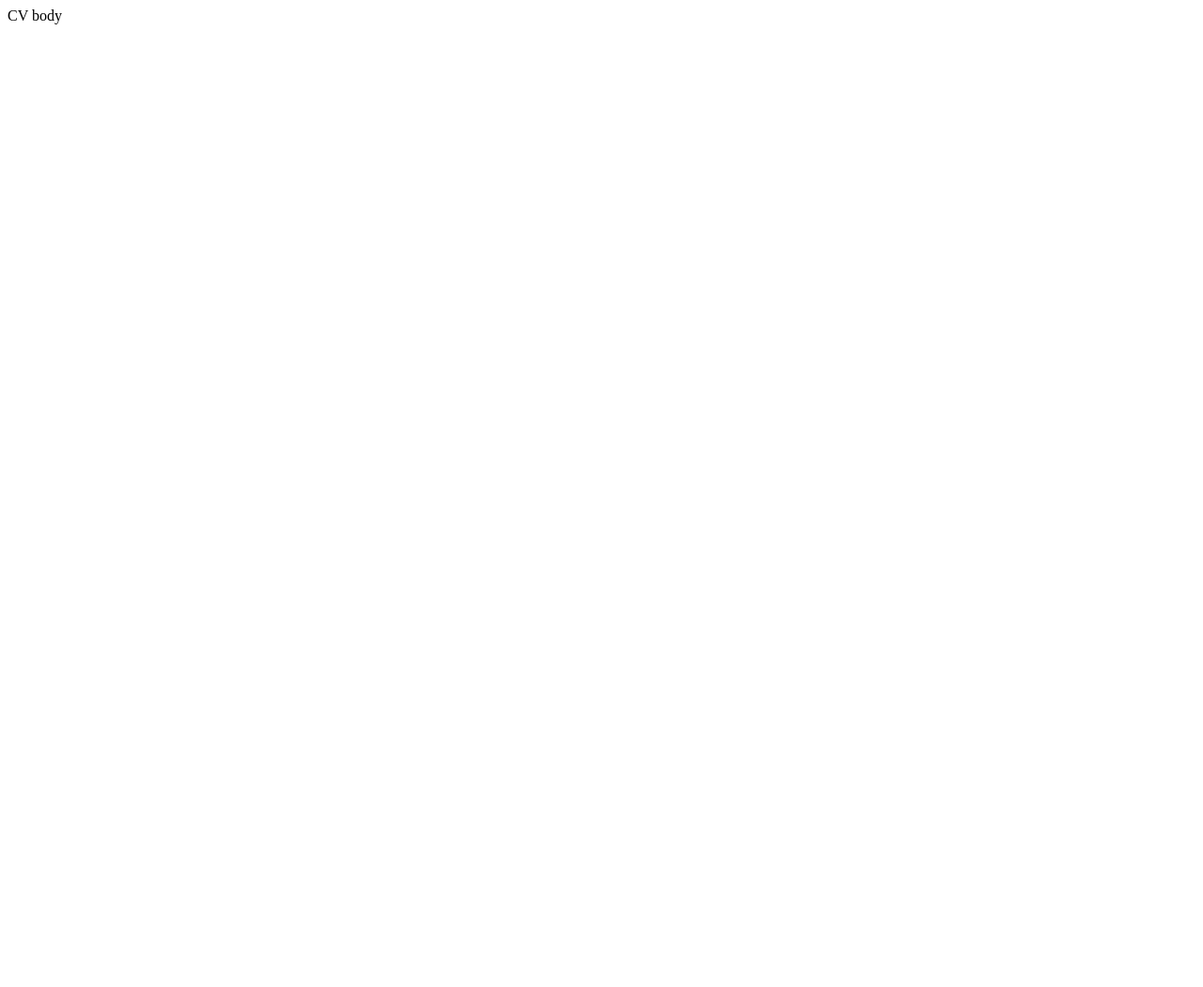
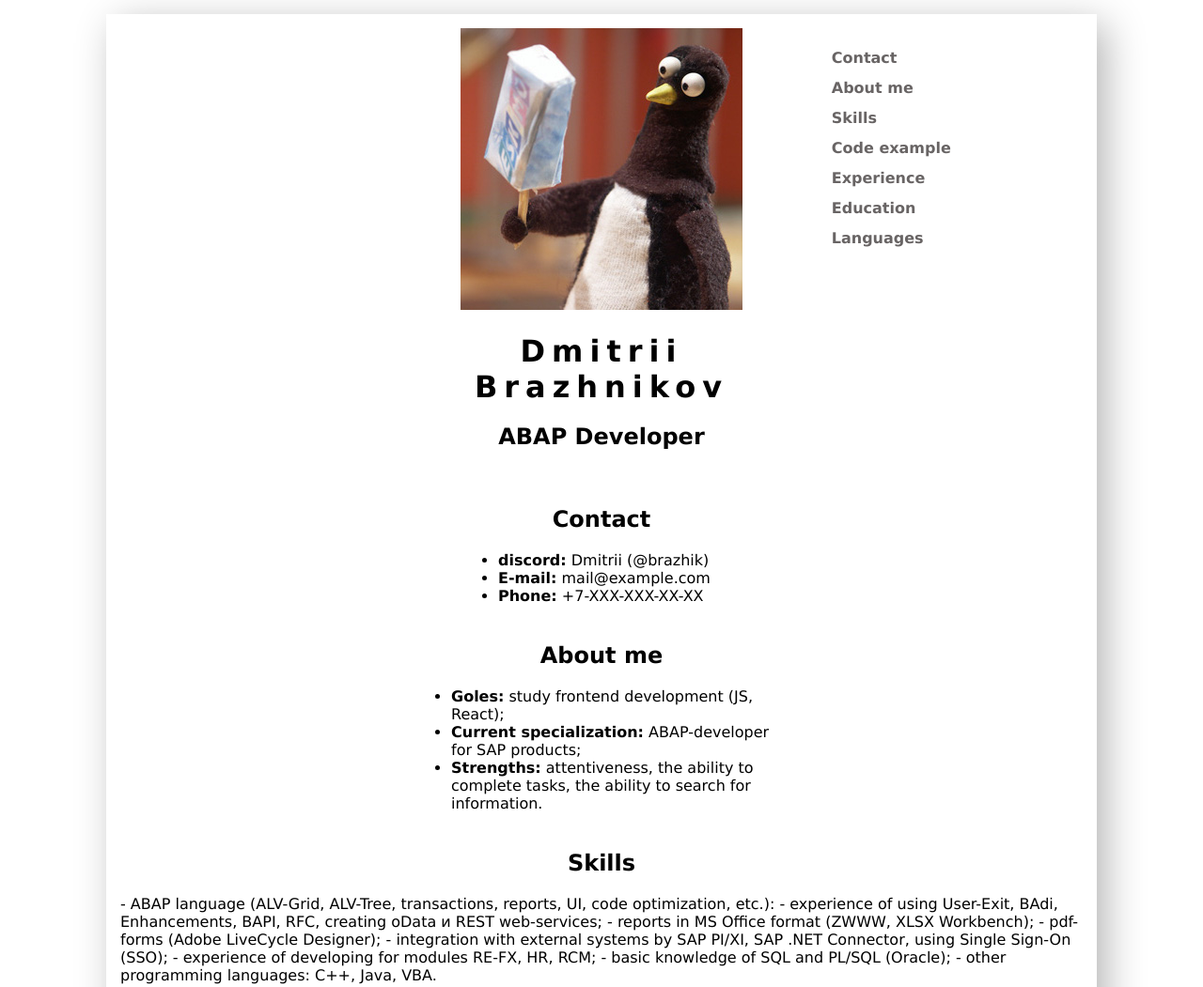
Before and after one commit to brazhik/rsschool-cv, a plain HTML site: page index.html in a window 1280 px wide. Shown: the top 1051 px of the page at 94% size. Before the commit the page ends 800 px from the top, so only its background shows below. Drawn offline with Linux system fonts and the light colour scheme.

Commit message:
feat: fill index.html content with CV info

```diff
--- a/index.html
+++ b/index.html
@@ -1,8 +1,107 @@
-<html lang="ru">
-    <head>
-        <title>CV</title>
-    </head>
-    <body>
-        <p>CV body</p>
-    </body>
+<!DOCTYPE html>
+<html lang="en">
+
+<head>
+  <meta charset="utf-8">
+  <link rel="stylesheet" href="style.css">
+  <title>CV</title>
+</head>
+
+<body>
+  <header>
+    <div class="left-column"></div>
+    <div class="center-column">
+      <img src="/images/avatar.jpg" alt="Avatar" width="300" height="300">
+      <h1>Dmitrii<br>Brazhnikov</h1>
+      <h2>ABAP Developer</h2>
+    </div>
+    <div class="right-column">
+      <nav>
+        <ul>
+          <li><a href="#contact">Contact</a></li>
+          <li><a href="#about-me">About me</a></li>
+          <li><a href="#skills">Skills</a></li>
+          <li><a href="#code-example">Code example</a></li>
+          <li><a href="#experience">Experience</a></li>
+          <li><a href="#education">Education</a></li>
+          <li><a href="#languages">Languages</a></li>
+        </ul>
+      </nav>
+    </div>
+  </header>
+
+  <main>
+    <section class="contact" id="contact">
+      <h2>Contact</h2>
+      <ul>
+        <li><b>discord:</b> Dmitrii (@brazhik)</li>
+        <li><b>E-mail:</b> mail@example.com</li>
+        <li><b>Phone:</b> +7-XXX-XXX-XX-XX</li>
+      </ul>
+    </section>
+
+    <section class="about-me" id="about-me">
+      <h2>About me</h2>
+      <ul>
+        <li><b>Goles:</b> study frontend development (JS, React);</li>
+        <li><b>Current specialization:</b> ABAP-developer for SAP products;</li>
+        <li><b>Strengths:</b> attentiveness, the ability to complete tasks, the ability to search for information.</li>
+      </ul>
+    </section>
+
+    <section class="skills" id="skills">
+      <h2>Skills</h2>
+      - ABAP language (ALV-Grid, ALV-Tree, transactions, reports, UI, code optimization, etc.):
+      - experience of using User-Exit, BAdi, Enhancements, BAPI, RFC, creating oData и REST web-services;
+      - reports in MS Office format (ZWWW, XLSX Workbench);
+      - pdf-forms (Adobe LiveCycle Designer);
+      - integration with external systems by SAP PI/XI, SAP .NET Connector, using Single Sign-On (SSO);
+      - experience of developing for modules RE-FX, HR, RCM;
+      - basic knowledge of SQL and PL/SQL (Oracle);
+      - other programming languages: C++, Java, VBA.
+    </section>
+
+    <section class="code-example" id="code-example">
+      <h2>Code example</h2>
+      <pre>
+        <code>
+  METHOD check_file_name.
+
+    cl_gui_frontend_services=&gt;file_exist( EXPORTING  file                 = iv_file_name
+                                          RECEIVING  result               = DATA(lf_result)
+                                          EXCEPTIONS cntl_error           = 1
+                                                     error_no_gui         = 2
+                                                     wrong_parameter      = 3
+                                                     not_supported_by_gui = 4
+                                                     OTHERS               = 5 ).
+
+    IF ( sy-subrc &lt;&gt; 0 ) OR ( lf_result &lt;&gt; abap_true ).
+      MESSAGE e003 WITH iv_file_name INTO DATA(lv_msg) ##NEEDED.
+      zcx_dh4858_reca=&gt;raise_from_symsg( ).
+    ENDIF.
+
+  ENDMETHOD.
+        </code>
+      </pre>
+    </section>
+
+    <section class="experience" id="experience">
+      <h2>Work experience</h2>
+      [CV#1. Markdown & Git](https://brazhik.github.io/rsschool-cv/cv) (June 2022)
+    </section>
+
+    <section class="education" id="education">
+      <h2>Education</h2>
+      Lomonosov Moscow State University, Physics (2008)
+    </section>
+
+    <section class="languages" id="languages">
+      <h2>Languages</h2>
+      English (Intermediate, B1)
+    </section>
+  </main>
+
+  <footer></footer>
+</body>
+
 </html>
--- a/style.css
+++ b/style.css
@@ -1,4 +1,57 @@
-p {
-    color: black;
-    text-align: left;
+body {
+  margin: 15px auto;
+  padding: 15px;
+  width: 1024px;
+  font-family: Verdana, sans-serif;
+  box-shadow: 10px 10px 40px -1px rgba(0, 0, 0, 0.3);
 }
+
+header {
+  display: flex;
+}
+
+header h1 {
+  letter-spacing: 7px;
+  margin-bottom: 0px;
+}
+
+.left-column {
+  width: 30%;
+}
+
+.center-column {
+  width: 40%;
+  text-align: center;
+}
+
+.right-column {
+  width: 30%;
+  line-height: 2;
+}
+
+.right-column ul {
+  list-style-type: none;
+}
+
+.right-column a {
+  text-decoration: none;
+  color: #686464;
+  font-weight: bold;
+}
+
+main h2 {
+  text-align: center;
+  padding-top: 20px;
+}
+
+.contact {
+  margin-left: auto;
+  margin-right: auto;
+  width: 300px;
+}
+
+.about-me {
+  margin-left: auto;
+  margin-right: auto;
+  width: 400px;
+}
```
Also changed, not shown: images/avatar.jpg (renamed from assets/images/avatar.jpg), 2 other files.
